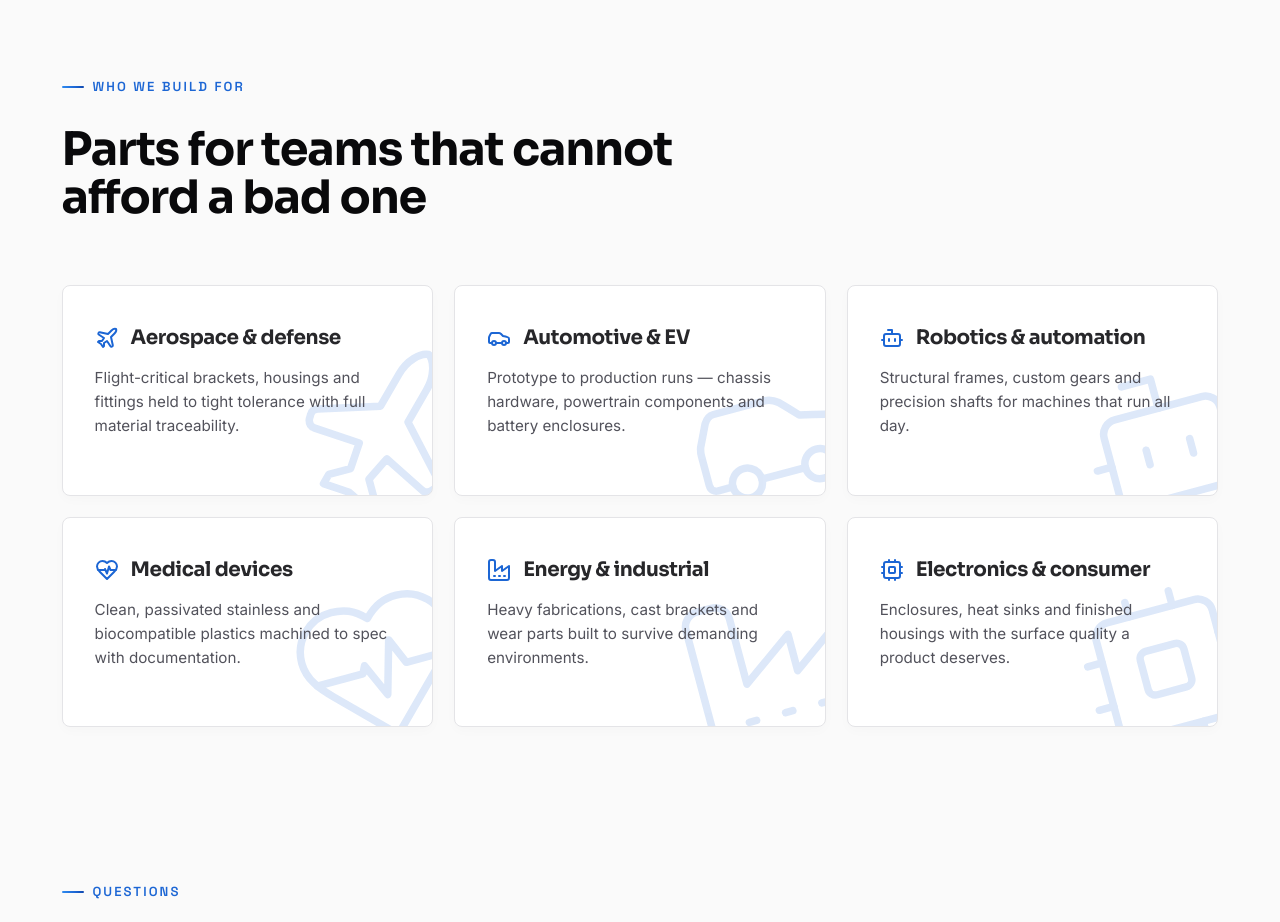
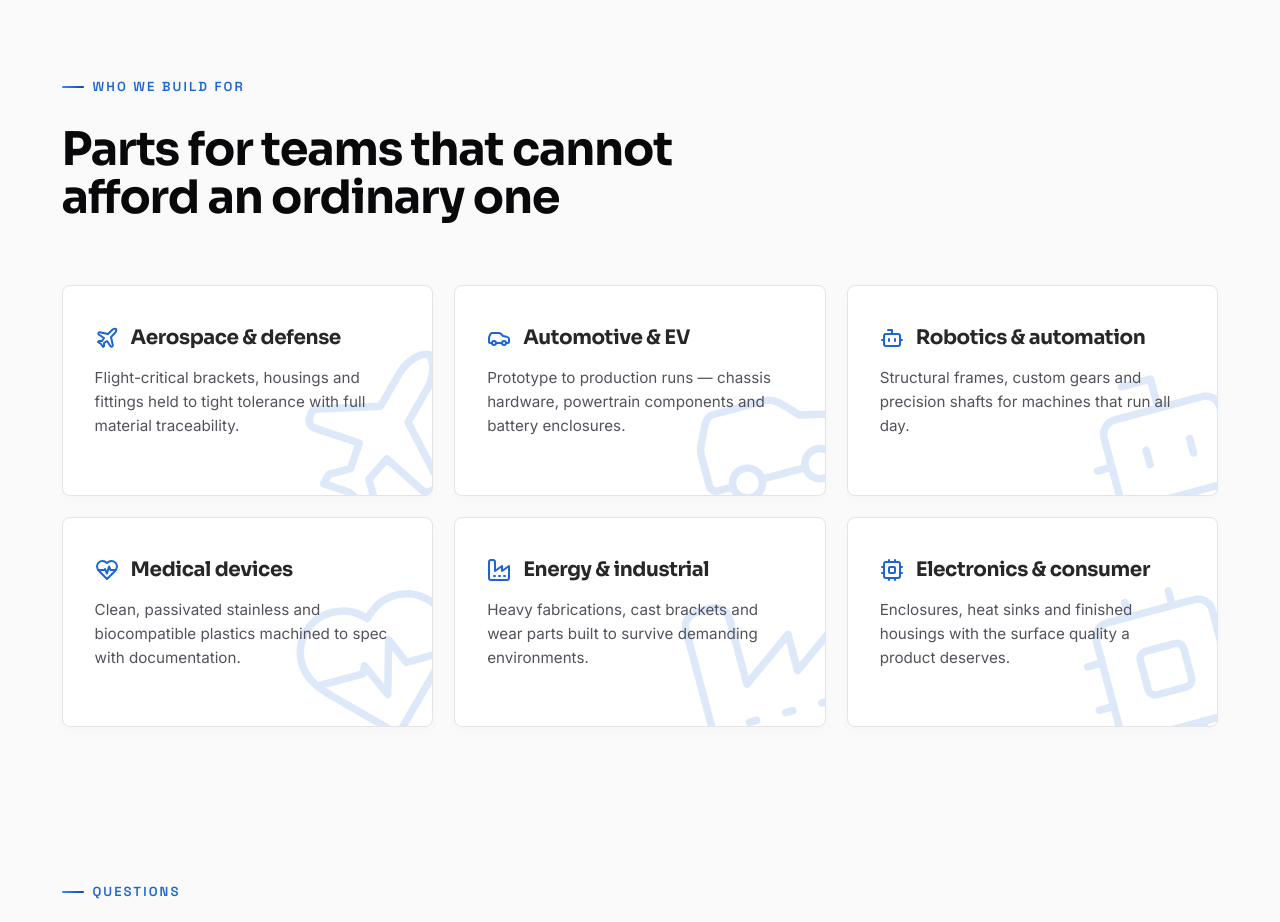
Before and after one commit to Laxman-dc/Nexforj, a React (Vite) app: page /#/ in a window 1280 px wide. Shown: the part 3860-4782 px from the top of the page. Built offline with nearby package versions, Linux system fonts and the light colour scheme.

Commit message:
certain fix word

```diff
--- a/src/data/content.js
+++ b/src/data/content.js
@@ -66,7 +66,7 @@ export const capabilities = {
 
 export const industries = {
   eyebrow: 'Who we build for',
-  title: 'Parts for teams that cannot afford a bad one',
+  title: 'Parts for teams that cannot afford an ordinary one',
   items: [
     { title: 'Aerospace & defense', body: 'Flight-critical brackets, housings and fittings held to tight tolerance with full material traceability.' },
     { title: 'Automotive & EV', body: 'Prototype to production runs — chassis hardware, powertrain components and battery enclosures.' },
```
